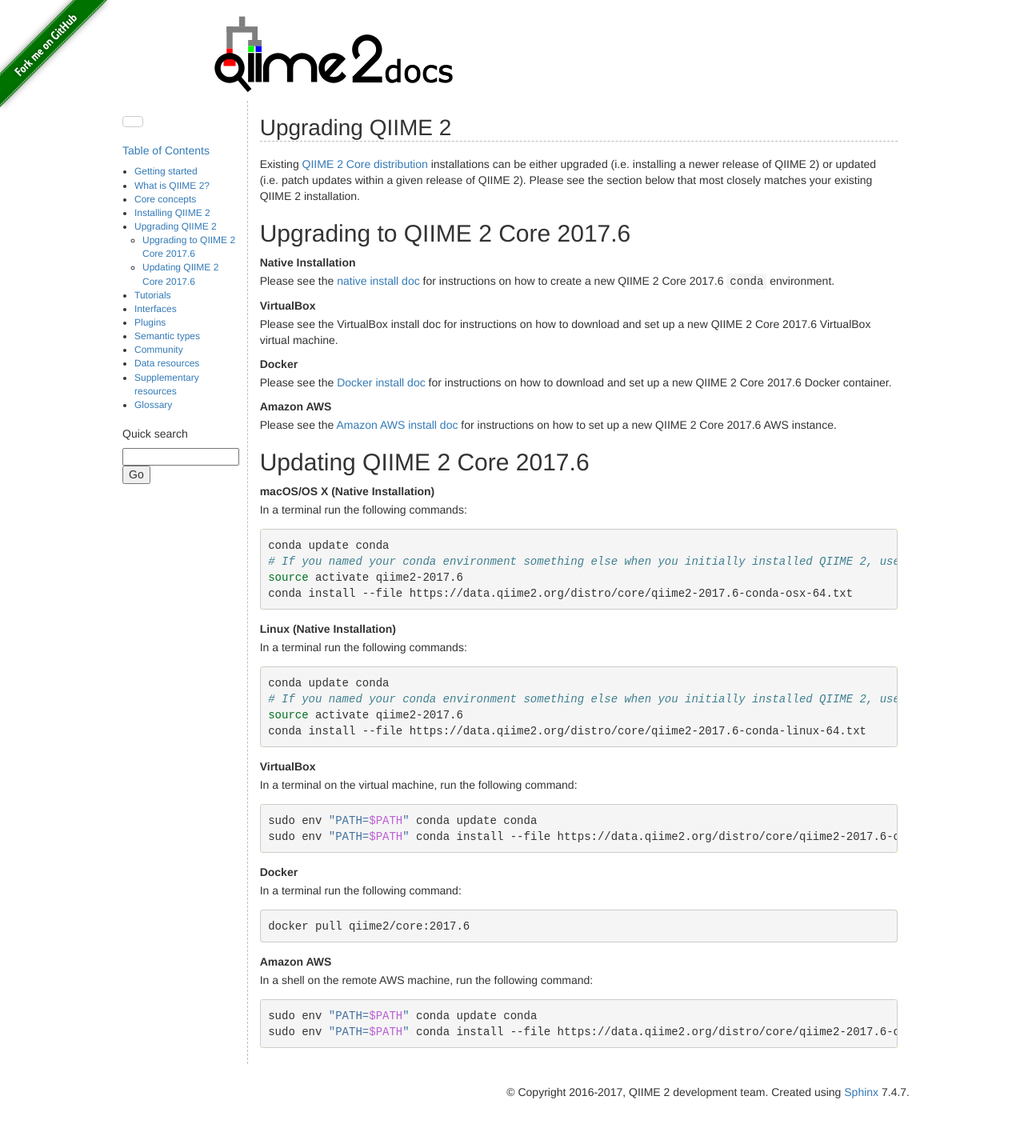
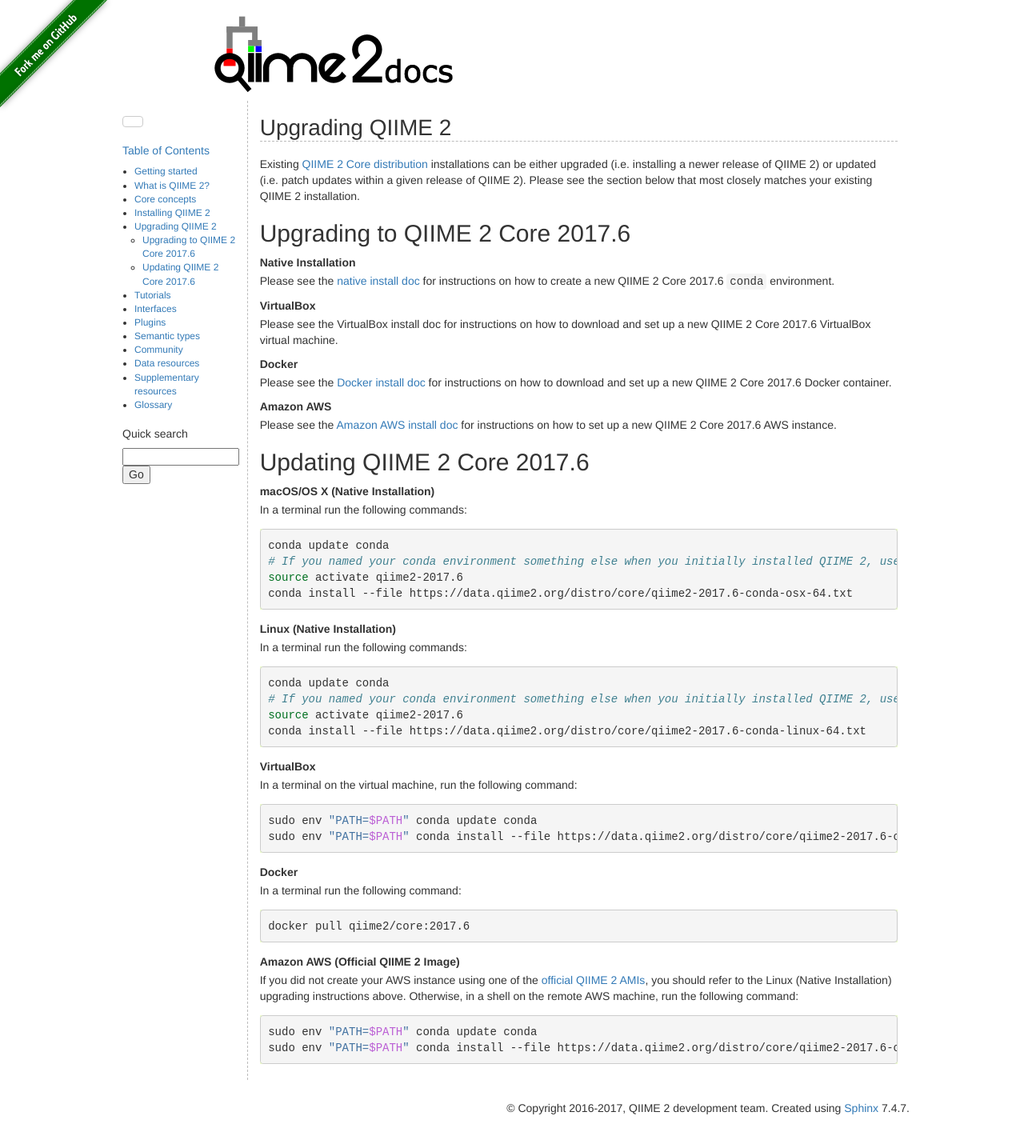
Before and after one commit to qiime2/docs, a Sphinx documentation site: the page built from source/upgrade.rst, in a window 1280 px wide. Shown: the whole page at 80% size. Built offline with Sphinx 7.4.7, drawn with Linux system fonts in a browser that asks for light colours; pages that are not in the unit, such as notebooks, are missing from menus; the version number could not be read and is left out.

Commit message:
BUG: Clarify AWS upgrade path (#165)
Fixes #164

```diff
--- a/source/upgrade.rst
+++ b/source/upgrade.rst
@@ -64,8 +64,9 @@
 
        docker pull qiime2/core:2017.6
 
-Amazon AWS
-    In a shell on the remote AWS machine, run the following command:
+Amazon AWS (Official QIIME 2 Image)
+    If you did not create your AWS instance using one of the :doc:`official QIIME 2 AMIs <install/virtual/aws>`, you should refer to the Linux (Native Installation) upgrading instructions above.
+    Otherwise, in a shell on the remote AWS machine, run the following command:
 
     .. command-block::
        :no-exec:
```
